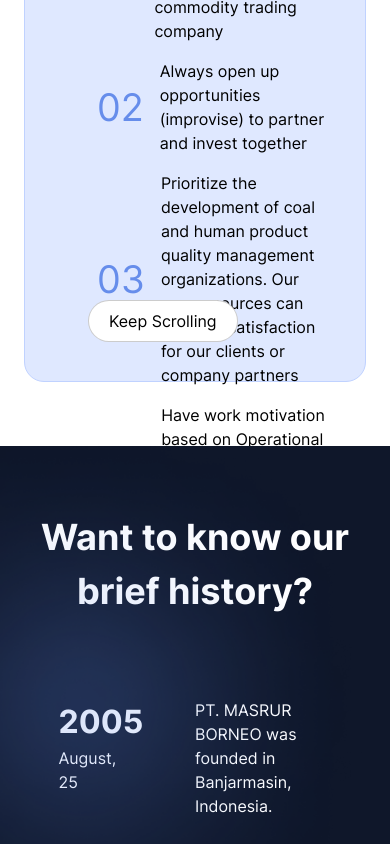
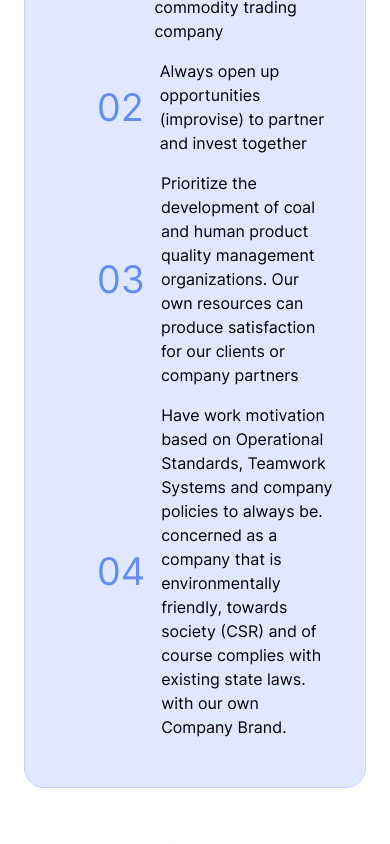
Before and after one commit to Adiptra/PT_Masrur, a React (Vite) app: page / in a window 390 px wide. Shown: the part 2665-3509 px from the top of the page. Built offline with nearby package versions, Linux system fonts and the light colour scheme.

Commit message:
Responsive

```diff
--- a/src/components/reusable/Footer.jsx
+++ b/src/components/reusable/Footer.jsx
@@ -123,7 +123,7 @@
                       </div>
                     </div>
                     <Button
-                      className={"bg-white text-black w-full mt-20 ml-[20px]"}
+                      className={"bg-white text-black w-1/2 md:w-full mt-20 ml-[40px] md:ml-[20px]"}
                     >
                       Tes
                     </Button>
--- a/src/components/sections/AboutSection.jsx
+++ b/src/components/sections/AboutSection.jsx
@@ -65,8 +65,8 @@
         </div>
       </Container>
 
-      <Container className="relative ">
-        <div className="mt-32 bg-[#dfe8ff] py-12 px-18 rounded-[20px] border-[#c0d2ff] border h-[768px] lg:h-full">
+      <Container className="relative">
+        <div className="mt-32 bg-[#dfe8ff] py-12 px-18 rounded-[20px] border-[#c0d2ff] border h-auto lg:h-full">
           <div className="left">
             <div className="flex flex-wrap justify-start px-8 items-center md:items-start md:justify-around ">
               {aboutSection.map((data) =>
@@ -94,7 +94,7 @@
 
           <Button
             className={
-              "absolute bottom-10 lg:bottom-20 left-[64px] bg-white border border-[#00000033]"
+              "absolute bottom-10 hidden md:inline lg:bottom-20 left-[64px] bg-white border border-[#00000033]"
             }
           >
             Keep Scrolling
--- a/src/components/sections/ExperienceSection.jsx
+++ b/src/components/sections/ExperienceSection.jsx
@@ -22,12 +22,12 @@
 
         <div className="content-wrapper mt-24 w-full">
           {experienceSection.map((element) => (
-            <div className="flex rounded-[20px] bg-[#F0F5FF]">
-              <div className="left relative w-1/2">
+            <div className="flex-none md:flex rounded-[20px] bg-[#F0F5FF] h-auto">
+              <div className="left relative md:w-1/2">
                 <img
                   src={element.content[0].img}
                   alt=""
-                  className="object-contain"
+                  className="object-cover"
                   style={{ borderRadius: "20px 0 0 20px" }}
                 />
                 <div
@@ -39,8 +39,8 @@
                   </h1>
                 </div>
               </div>
-              <div className="right w-1/2 flex justify-center">
-                <div className="py-10 w-[82%]">
+              <div className="right w-full md:w-1/2 flex justify-center">
+                <div className="pt-7 pb-9 md:pb-auto w-[82%]">
                   <div className="wrapper">
                     <div className="title font-generalSb text-[24px] text-[#556487]">
                       {element.content[0].buyer[0].title}
@@ -68,8 +68,8 @@
         </div>
         <div className="content-wrapper mt-16 w-full">
           {experienceSection.map((element) => (
-            <div className="flex rounded-[20px] bg-[#F0F5FF]">
-              <div className="left relative w-1/2">
+            <div className="flex-none md:flex rounded-[20px] bg-[#F0F5FF]">
+              <div className="left relative w-full md:w-1/2">
                 <img
                   src={element.content[1].img}
                   alt=""
@@ -85,7 +85,7 @@
                   </h1>
                 </div>
               </div>
-              <div className="right w-1/2 flex justify-center">
+              <div className="right w-full md:w-1/2 flex justify-center">
                 <div className="py-10 w-[82%]">
                   <div className="wrapper">
                     <div className="title font-generalSb text-[24px] text-[#556487]">
--- a/src/components/sections/ServiceSection.jsx
+++ b/src/components/sections/ServiceSection.jsx
@@ -5,10 +5,10 @@
 		<div className='mt-24'>
 			<div className='bg-service h-[608px] w-full text-white text-center flex justify-center items-center'>
 				<div className='text'>
-					<h1 className='text-[54px] font-semibold'>
+					<h1 className='text-[45px] md:text-[54px] leading-[40px] md:leading-none font-semibold'>
 						Get our services and feel the benefits
 					</h1>
-					<p className='max-w-[810px] text-lg inline-block'>
+					<p className='max-w-[810px] mt-10 md:mt-0 text-lg inline-block'>
 						Providing services as a transparent, fast and precise based coal
 						commodity trading company. And Always open opportunities (improvise)
 						to partner and invest together .
--- a/src/index.css
+++ b/src/index.css
@@ -68,8 +68,9 @@
 
 html {
   scroll-behavior: smooth;
+  overflow-x: hidden !important;
 }
 
 body {
-  overflow-x: hidden;
+  overflow-x: hidden !important;
 }
```
